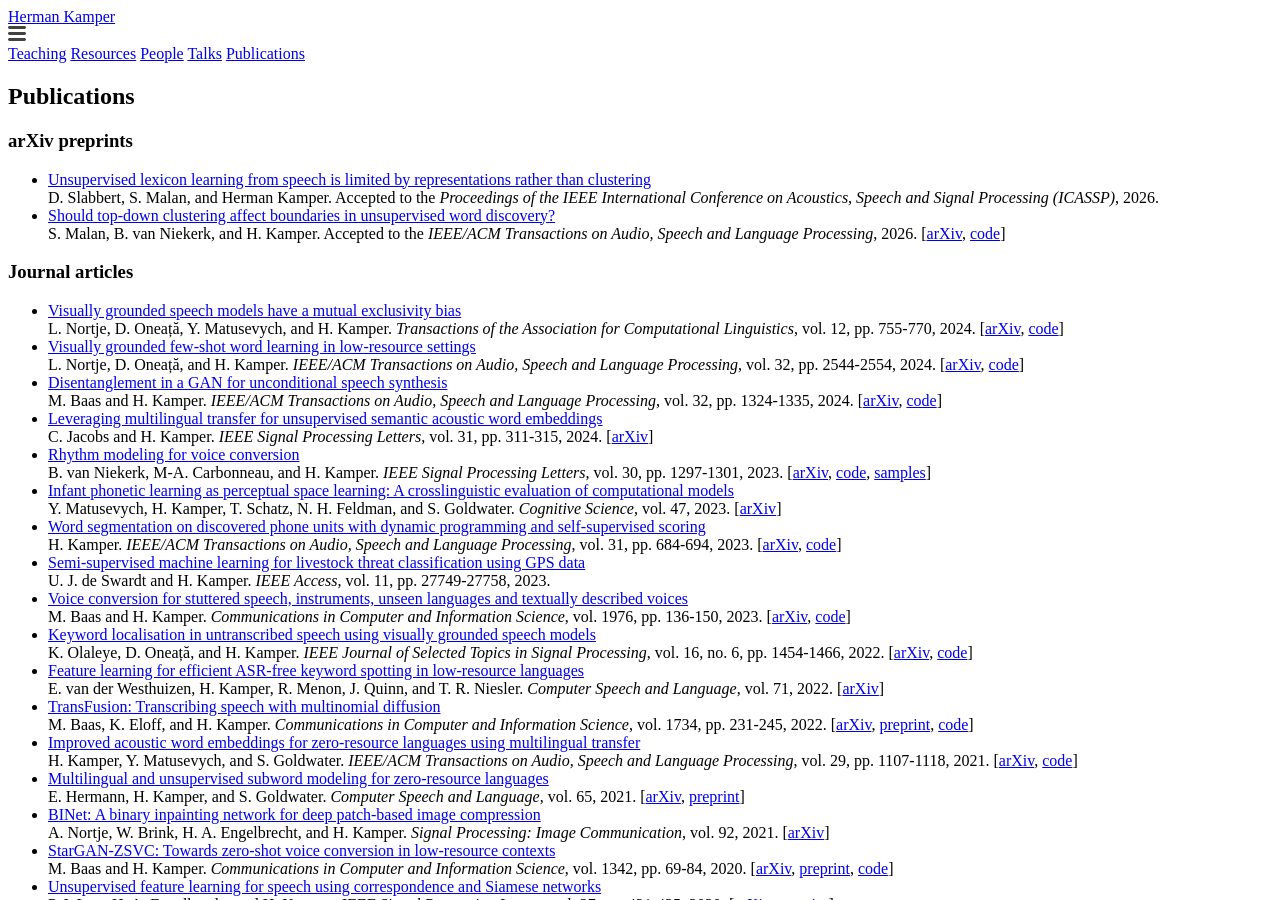
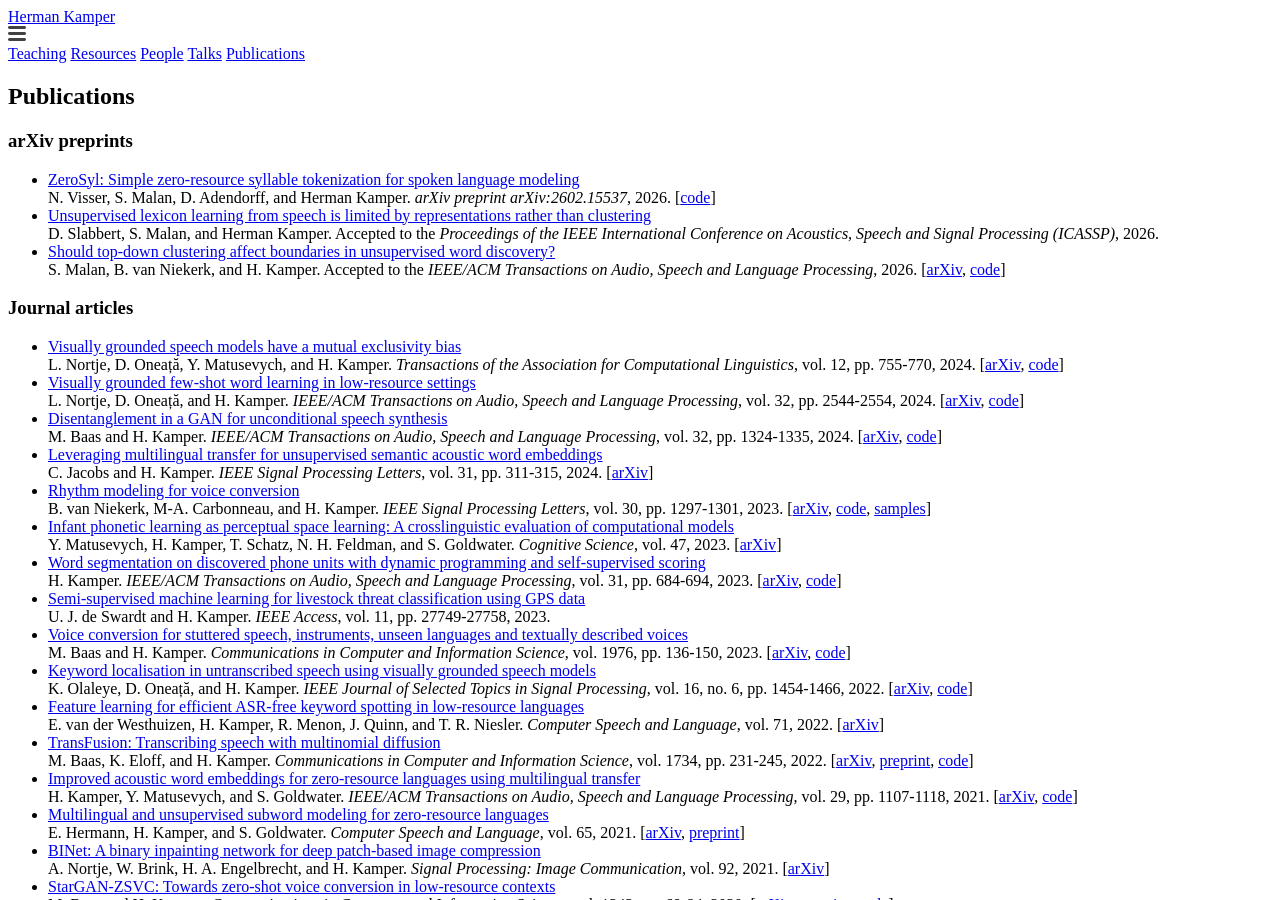
Before and after one commit to kamperh/kamperh.github.io, a Jekyll site: the page built from publications.md, in a window 1280 px wide and 900 px high. Built offline with Jekyll 4.4.1, drawn with Linux system fonts in a browser that asks for light colours; a style sheet for code colours, icons or effects is not loaded.

Commit message:
Update publications.md

```diff
--- a/publications.md
+++ b/publications.md
@@ -10,6 +10,8 @@ order: 5
 
 ### arXiv preprints
 
+- [ZeroSyl: Simple zero-resource syllable tokenization for spoken language modeling](https://arxiv.org/abs/2602.15537)
+  N. Visser, S. Malan, D. Adendorff, and Herman Kamper. *arXiv preprint arXiv:2602.15537*, 2026. [[code](https://github.com/nicolvisser/ZeroSyl/)]
 - [Unsupervised lexicon learning from speech is limited by representations rather than clustering](https://arxiv.org/abs/2510.09225)
   D. Slabbert, S. Malan, and Herman Kamper. Accepted to the *Proceedings of the IEEE International Conference on Acoustics, Speech and Signal Processing (ICASSP)*, 2026.
 - [Should top-down clustering affect boundaries in unsupervised word discovery?](https://doi.org/10.1109/TASLPRO.2026.3659426)
```
